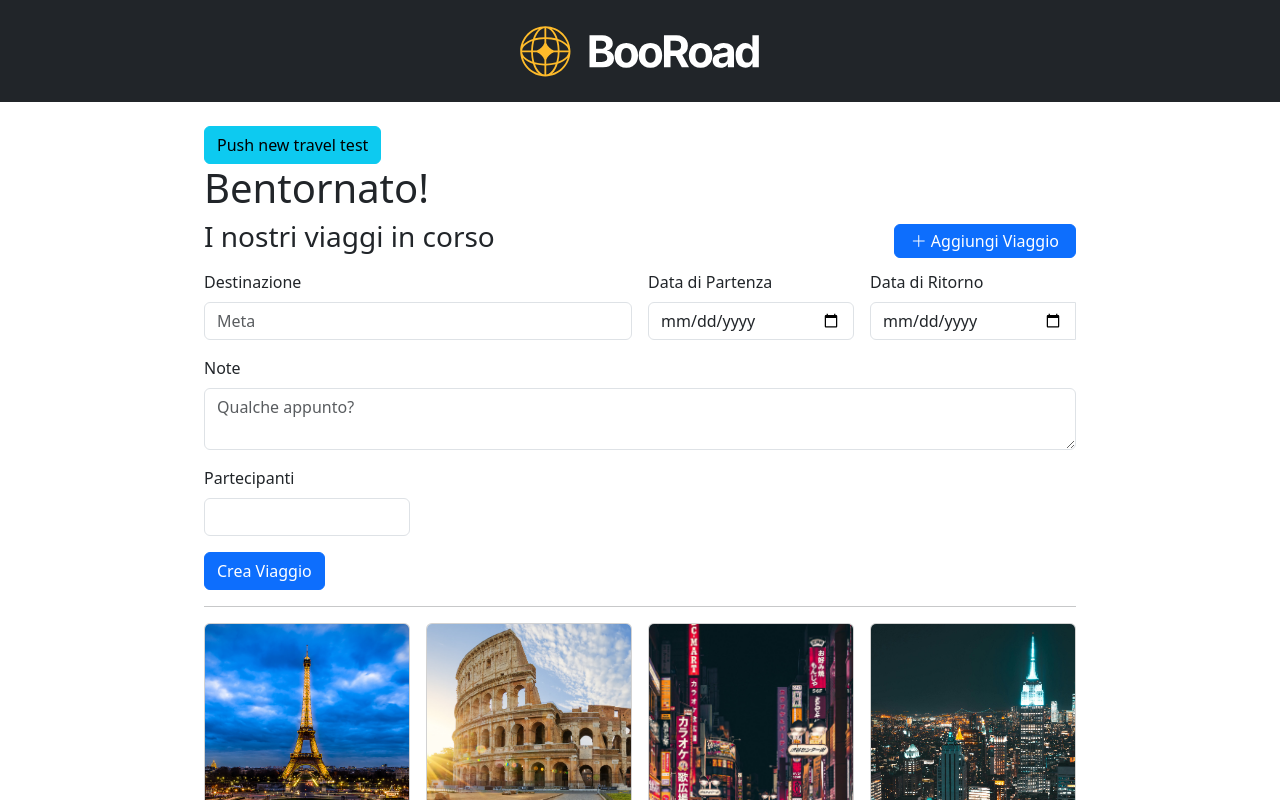
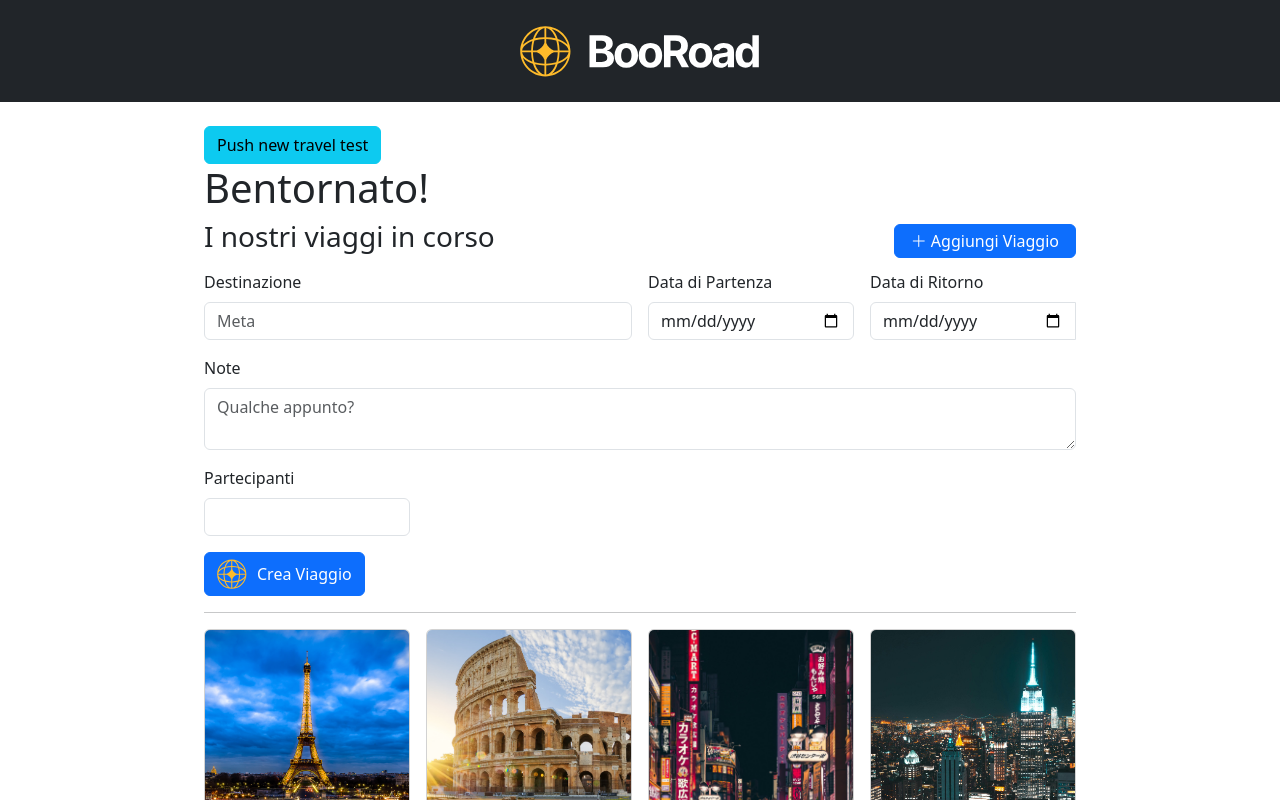
Before and after one commit to Leonardo-Mocchi/sst3-gruppo-4, a React (Vite) app: page / in a window 1280 px wide. Shown: the top 800 px of the page. Built offline with nearby package versions, Linux system fonts and the light colour scheme.

Commit message:
Enhance travel creation button with logo and text for improved user experience

```diff
--- a/src/pages/HomePage.jsx
+++ b/src/pages/HomePage.jsx
@@ -119,15 +119,15 @@ export default function HomePage() {
                             </div>
                         </div> */}
                         <div className="col-12">
-                            <button className="btn btn-primary" type="submit">Crea Viaggio</button>
+                            <button className="btn btn-primary d-flex align-items-center " type="submit"> <img src="/imgs/logoipsum-custom-logo(1).svg" alt="" style={{ height: "30px", marginRight: "10px" }} /> <span>Crea Viaggio</span></button>
                         </div>
                     </form>
                 </div>
 
                 <hr />
 
+                {/* cards */}
                 <div className="row row-cols-1 row-cols-sm-2 row-cols-md-3 row-cols-lg-4 g-3">
-                    {/* card */}
                     {travels.map((travel) => (
                         <div className="col" key={travel.id}>
                             <Link to={`/${travel.id}`} className="text-decoration-none text-dark">
```
